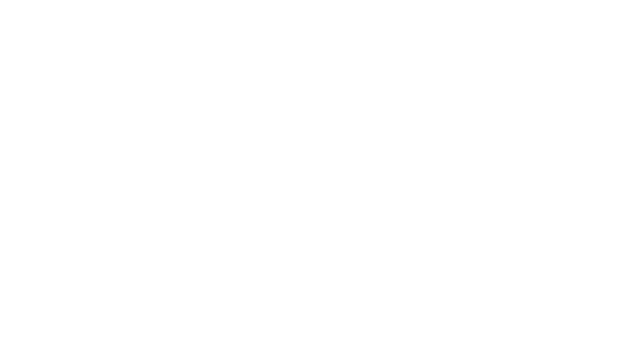
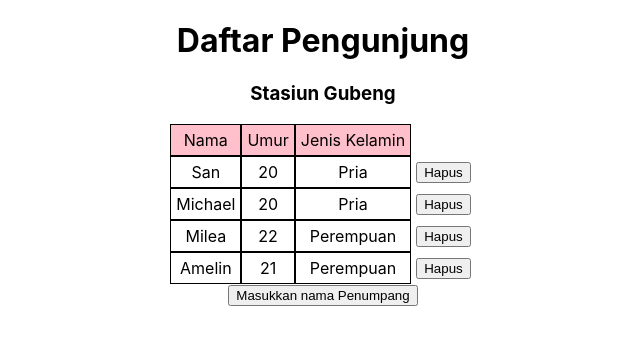
Before and after one commit to SanH16/practice-react, a React (Create React App) app in the folder react-exercise/: page /redux in a window 1280 px wide. Before the commit this address had no page. Shown: the top 344 px of the page, without its empty margins (317-957 px from the left). Built offline with nearby package versions, Linux system fonts and the light colour scheme.

Commit message:
update redux

```diff
--- a/react-exercise/package.json
+++ b/react-exercise/package.json
@@ -12,6 +12,7 @@
     "react-redux": "^8.1.3",
     "react-router-dom": "^6.16.0",
     "react-scripts": "5.0.1",
+    "redux-persist": "^6.0.0",
     "web-vitals": "^2.1.4"
   },
   "scripts": {
--- a/react-exercise/src/App.js
+++ b/react-exercise/src/App.js
@@ -6,13 +6,23 @@ import Count from "./pages/Hooks/count";
 import Simple from "./pages/Simple/Simple";
 import ProfileUser from "./pages/PassengerV2/component/profile-user";
 import FormPage from "./pages/Form/form-page";
+
+// redux
+import HomePage from "./pages/PassengerRedux/home-page";
+import ProfileRedux from "./pages/PassengerRedux/components/profile-redux";
+import { Provider } from "react-redux";
+import { PersistGate } from "redux-persist/integration/react";
+import { store, persistor } from "./pages/PassengerRedux/store/store";
+
+//router
 import { BrowserRouter as Router, Routes, Route } from "react-router-dom";
 import { mockUsers } from "./mockData";
 import "./App.css";
 
-function App() {
+const AppProvider = () => {
   return (
-    <Router>
+    <Provider store={store}>
+      <PersistGate loading={null} persistor={persistor}>
         <Routes>
           <Route path="/" element={<Homes />} />
           <Route path="/profile/:nama" element={<ProfileUser />} />
@@ -21,25 +31,21 @@ function App() {
           <Route path="/count" element={<Count />} />
           <Route path="/simple" element={<Simple />} />
           <Route path="/form-page" element={<FormPage />} />
+
+          {/* redux */}
+          <Route path="/redux" element={<HomePage />} />
+          <Route path="/redux/profile/:nama" element={<ProfileRedux />} />
         </Routes>
+      </PersistGate>
+    </Provider>
+  );
+};
+
+function App() {
+  return (
+    <Router>
+      <AppProvider />
     </Router>
-    // <>
-    //   <ProfilePage users={mockUsers} />
-    //   <Clock />
-    //   <div className="App" style={{ marginBottom: "10em" }}>
-    //     <Home />
-    //   </div>
-    //   <div>
-    //     <Count />
-    //   </div>
-
-    //   <div className="App" style={{ marginBottom: "10em" }}>
-    //     <Homes />
-    //   </div>
-    //   <div>
-    //     <Simple />
-    //   </div>
-    // </>
   );
 }
 
--- /dev/null
+++ b/react-exercise/src/pages/PassengerRedux/components/header.jsx
@@ -0,0 +1,5 @@
+import "../home-page.css";
+const Header = () => {
+  return <div className="navbar"></div>;
+};
+export default Header;
--- /dev/null
+++ b/react-exercise/src/pages/PassengerRedux/components/list-item.jsx
@@ -0,0 +1,27 @@
+import "../home-page.css";
+import { useNavigate } from "react-router-dom";
+
+const ListItem = (props) => {
+  const { id, nama, umur, jenisKelamin } = props.data;
+  const navigate = useNavigate();
+  const action = () => {
+    navigate({
+      pathname: `/profile-redux/${nama}`,
+      state: {
+        data: props.data,
+      },
+    });
+  };
+  return (
+    <tr>
+      <td onClick={action}>{nama}</td>
+      <td>{umur}</td>
+      <td>{jenisKelamin}</td>
+      <td className="removeBorder" onClick={() => props.hapusPengunjung(id)}>
+        <button>Hapus</button>
+      </td>
+    </tr>
+  );
+};
+
+export default ListItem;
--- /dev/null
+++ b/react-exercise/src/pages/PassengerRedux/components/list-passenger.jsx
@@ -0,0 +1,35 @@
+import { useSelector, useDispatch } from "react-redux";
+import { hapusPengunjung } from "../store/passengerSlice";
+import ListItem from "./list-item";
+
+const ListPassenger = (props) => {
+  const passengers = useSelector((state) => state.passenger.passengers);
+  const dispatch = useDispatch();
+  return (
+    <div>
+      <div className="header">
+        <h1>Daftar Pengunjung</h1>
+        <h3>Stasiun Gubeng</h3>
+      </div>
+      <table cellPadding="5px" cellSpacing="0" style={{ margin: "auto" }}>
+        <thead bgcolor="pink">
+          <td>Nama</td>
+          <td>Umur</td>
+          <td>Jenis Kelamin</td>
+          <td bgcolor="white" className="removeBorder"></td>
+        </thead>
+        {passengers.map((item) => (
+          <ListItem
+            key={item.id}
+            data={item}
+            hapusPengunjung={() => {
+              dispatch(hapusPengunjung(item.id));
+            }}
+          />
+        ))}
+      </table>
+    </div>
+  );
+};
+
+export default ListPassenger;
--- /dev/null
+++ b/react-exercise/src/pages/PassengerRedux/components/passenger-input.jsx
@@ -0,0 +1,95 @@
+import React, { useState } from "react";
+import { useDispatch } from "react-redux";
+import { tambahPengunjung } from "../store/passengerSlice";
+import "../home-page.css";
+
+export default function PassengerInput(props) {
+  const dispatch = useDispatch();
+
+  const [state, setState] = useState({
+    nama: "",
+    umur: "",
+    jenisKelamin: "Pria",
+    editing: true,
+  });
+
+  const onChange = (e) => {
+    setState({
+      ...state,
+      [e.target.name]: e.target.value,
+    });
+  };
+
+  const handleSubmit = (e) => {
+    e.preventDefault();
+    if (state.nama.trim() && state.umur && state.jenisKelamin) {
+      const umur = state.umur;
+      if (umur >= 75 || umur <= 12) {
+        alert("Umur tidak sesuai");
+      } else {
+        const newData = {
+          nama: state.nama,
+          umur: state.umur,
+          jenisKelamin: state.jenisKelamin,
+        };
+        dispatch(tambahPengunjung(newData));
+        setState({
+          ...state,
+          nama: "",
+          umur: "",
+          jenisKelamin: "Pria",
+        });
+      }
+    } else {
+      alert("Data masih ada yang kosong");
+    }
+  };
+
+  const handleOpenInput = () => {
+    setState({
+      ...state,
+      editing: false,
+    });
+  };
+
+  const handleClearInput = () => {
+    setState({
+      ...state,
+      editing: true,
+    });
+  };
+
+  const viewMode = {};
+  const editMode = {};
+
+  if (state.editing) {
+    viewMode.display = "none";
+  } else {
+    editMode.display = "none";
+  }
+  return (
+    <div>
+      <div onSubmit={handleSubmit} style={viewMode}>
+        <p>Masukkan nama anda</p>
+        <input type="text" placeholder="Nama anda" value={state.nama} name="nama" onChange={onChange} />
+
+        <p>Masukkan umur anda</p>
+        <input type="text" placeholder="Umur anda" value={state.umur} name="umur" onChange={onChange} />
+
+        <p>Masukkan jenis kelamin</p>
+        <select onChange={onChange} name="jenisKelamin">
+          <option value="Pria" selected>
+            Pria
+          </option>
+          <option value="Perempuan">Perempuan</option>
+        </select>
+
+        <button onClick={handleSubmit}>Submit</button>
+        <button onClick={handleClearInput}>Selesai</button>
+      </div>
+      <button onClick={handleOpenInput} style={editMode}>
+        Masukkan nama Penumpang
+      </button>
+    </div>
+  );
+}
--- /dev/null
+++ b/react-exercise/src/pages/PassengerRedux/components/profile-redux.jsx
@@ -0,0 +1,16 @@
+const ProfileRedux = (props) => {
+  const [id, nama, umur, jenisKelamin] = props.location.state.data;
+  return (
+    <div>
+      <div className="header">
+        <h1>Info Pengunjung</h1>
+        <p>
+          Pengunjung bernama {nama}, dia seorang {jenisKelamin}, dan berusia {umur} tahun
+        </p>
+        <p> Id user : {id}</p>
+        <button>Go home</button>
+      </div>
+    </div>
+  );
+};
+export default ProfileRedux;
--- /dev/null
+++ b/react-exercise/src/pages/PassengerRedux/home-page.css
@@ -0,0 +1,45 @@
+tr,
+td {
+  border: 1px solid black;
+}
+
+.removeBorder {
+  border: none;
+}
+
+.inputan {
+  text-align: center;
+  margin-top: 25px;
+  position: absolute;
+  left: 610px;
+}
+
+.navbar {
+  width: 100%;
+  background-color: #555;
+  overflow: auto;
+}
+
+.navbar a {
+  float: left;
+  text-align: center;
+  padding: 12px;
+  color: white;
+  text-decoration: none;
+  font-size: 17px;
+}
+
+.navbar a:hover {
+  background-color: #000;
+}
+
+.active {
+  background-color: #04aa6d;
+}
+
+@media screen and (max-width: 500px) {
+  .navbar a {
+    float: none;
+    display: block;
+  }
+}
--- /dev/null
+++ b/react-exercise/src/pages/PassengerRedux/home-page.jsx
@@ -0,0 +1,12 @@
+import React from "react";
+import ListPassenger from "./components/list-passenger";
+import PassengerInput from "./components/passenger-input";
+
+export default function HomePage() {
+  return (
+    <div style={{ margin: "auto", textAlign: "center" }}>
+      <ListPassenger />
+      <PassengerInput />
+    </div>
+  );
+}
--- /dev/null
+++ b/react-exercise/src/pages/PassengerRedux/store/passengerSlice.js
@@ -0,0 +1,51 @@
+import { createSlice } from "@reduxjs/toolkit";
+import { v4 as uuidv4 } from "uuid";
+
+const initialValue = [
+  {
+    id: uuidv4(),
+    nama: "San",
+    umur: 20,
+    jenisKelamin: "Pria",
+  },
+  {
+    id: uuidv4(),
+    nama: "Michael",
+    umur: 20,
+    jenisKelamin: "Pria",
+  },
+  {
+    id: uuidv4(),
+    nama: "Milea",
+    umur: 22,
+    jenisKelamin: "Perempuan",
+  },
+  {
+    id: uuidv4(),
+    nama: "Amelin",
+    umur: 21,
+    jenisKelamin: "Perempuan",
+  },
+];
+
+export const passengerSlice = createSlice({
+  name: "passenger",
+  initialState: {
+    passengers: initialValue,
+  },
+  reducers: {
+    hapusPengunjung: (state, action) => {
+      state.passengers = state.passengers.filter((item) => {
+        return item.id !== action.payload;
+      });
+    },
+    tambahPengunjung: (state, action) => {
+      const newData = { id: uuidv4(), ...action.payload };
+
+      state.passengers = [...state.passengers, newData];
+    },
+  },
+});
+
+export const { hapusPengunjung, tambahPengunjung } = passengerSlice.actions;
+export default passengerSlice.reducer;
--- /dev/null
+++ b/react-exercise/src/pages/PassengerRedux/store/store.js
@@ -0,0 +1,20 @@
+import { combineReducers, configureStore } from "@reduxjs/toolkit";
+import { persistReducer, persistStore } from "redux-persist";
+import passengerSlice from "./passengerSlice";
+import storage from "redux-persist/lib/storage";
+
+const reducers = combineReducers({
+  passenger: passengerSlice,
+});
+
+const persistConfig = {
+  key: "root",
+  storage,
+};
+
+const persistedReducer = persistReducer(persistConfig, reducers);
+
+const store = configureStore({ reducer: persistedReducer });
+const persistor = persistStore(store);
+
+export { store, persistor };
```
Also changed, not shown: 1 other file (tests, documents, lock files or other folders). Lines whose indentation alone changed are shown as unchanged.
